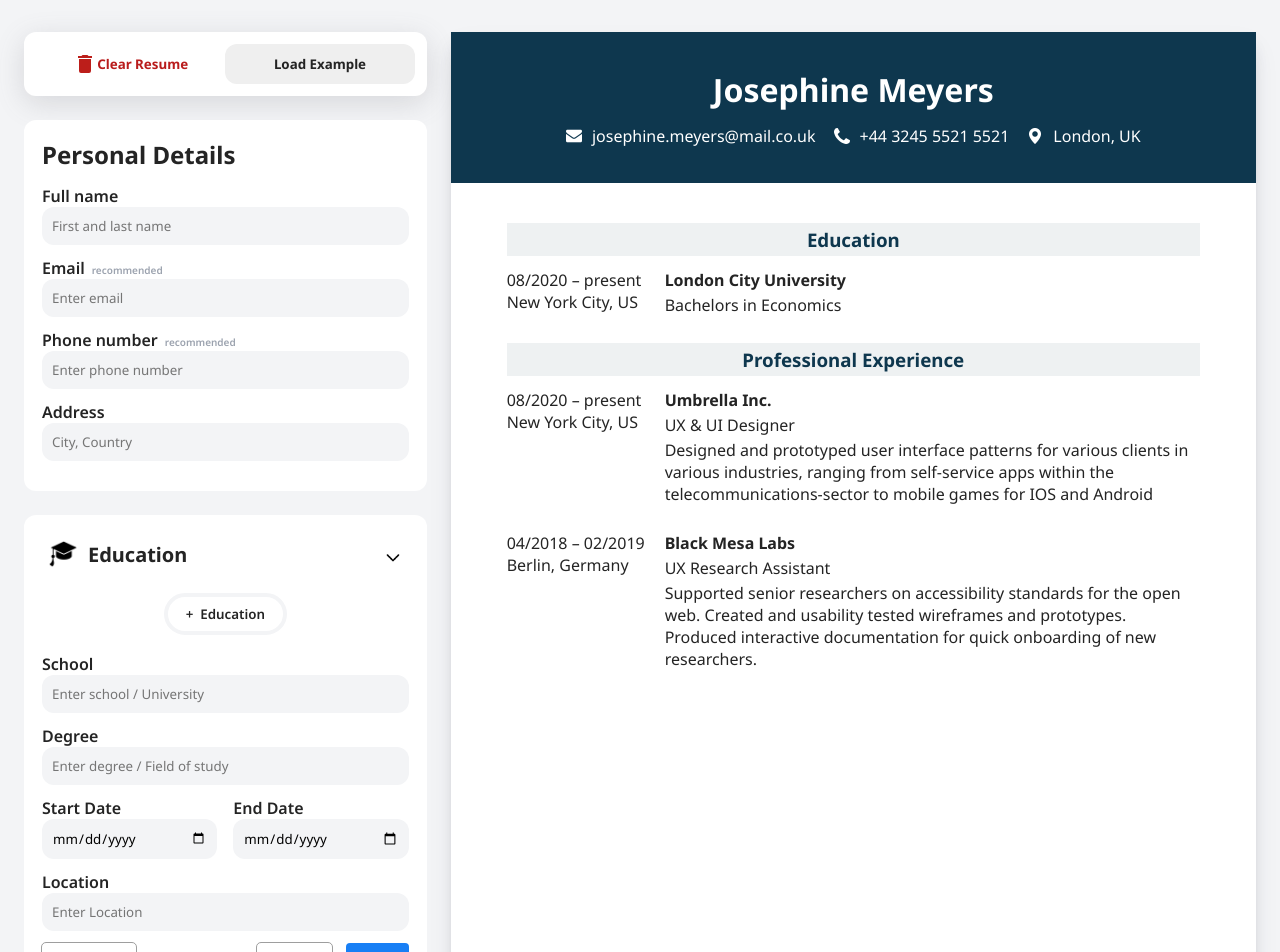
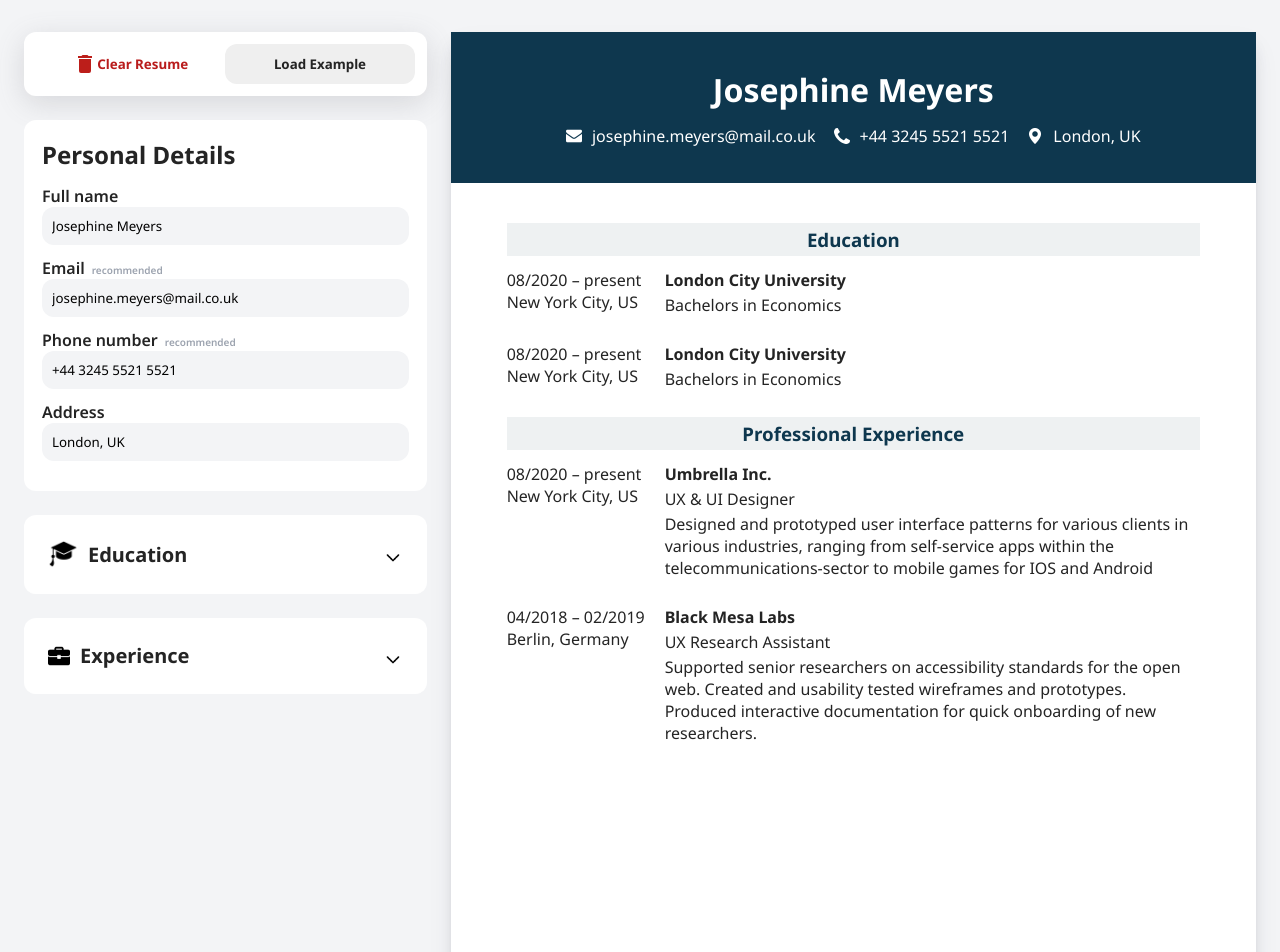
Before and after one commit to Odi000/CV-Application, a React (Vite) app: page / in a window 1280 px wide. Shown: the top 952 px of the page. Built offline with nearby package versions, Linux system fonts and the light colour scheme.

Commit message:
Connetcting the components logically

```diff
--- a/index.html
+++ b/index.html
@@ -4,7 +4,7 @@
     <meta charset="UTF-8" />
     <link rel="icon" type="image/svg+xml" href="/vite.svg" />
     <meta name="viewport" content="width=device-width, initial-scale=1.0" />
-    <title>Make you CV</title>
+    <title>Make your CV</title>
   </head>
   <body>
     <div id="root"></div>
--- a/src/App.jsx
+++ b/src/App.jsx
@@ -1,8 +1,9 @@
+import { useState } from "react";
 import './styles/App.css';
 import ClearAndLoad from './components/edit/ClearAndLoad';
 import PersonalDetails from './components/edit/PersonalDetails';
 import Education from './components/edit/Education';
-import Experience from './components/edit/experience';
+import Experience from './components/edit/Experience';
 import Header from './components/preview/Header';
 import EducationSection from './components/preview/Education-Preview';
 import ExperienceSection from './components/preview/Professional-Experinece';
@@ -15,6 +16,14 @@ const headerData = {
 };
 
 const eduData = {
+	key: crypto.randomUUID(),
+	startEndDate: "08/2020 – present",
+	location: "New York City, US",
+	school: "London City University",
+	degree: "Bachelors in Economics"
+};
+
+const eduData2 = {
 	key: crypto.randomUUID(),
 	startEndDate: "08/2020 – present",
 	location: "New York City, US",
@@ -43,26 +52,63 @@ const expData2 = {
 const experiences = [expData1, expData2];
 
 function App() {
+	//Personal Details state
+	const [fullName, setFullName] = useState(headerData.name);
+	const [email, setEmail] = useState(headerData.email);
+	const [phone, setPhone] = useState(headerData.phone);
+	const [address, setAddress] = useState(headerData.address);
+
+	//Education state
+	const [eduList, setEduList] = useState([eduData, eduData2]);
+
+	//Experience state
+	const [expList, setExpList] = useState(experiences);
+
+	//Change between Education and Experience
+	const [activeModule, setActiveModule] = useState(2);
+
+	function updateValue(e, hook) {
+		hook(e.target.value)
+	}
+
 	return (
 		<>
 			<div className="edit">
 				<ClearAndLoad></ClearAndLoad>
-				<PersonalDetails></PersonalDetails>
-				<Education></Education>
-				<Experience></Experience>
+				<PersonalDetails
+					fullName={fullName}
+					setFullName={setFullName}
+					email={email}
+					setEmail={setEmail}
+					phone={phone}
+					setPhone={setPhone}
+					address={address}
+					setAddress={setAddress}
+					updateValue={updateValue}
+				></PersonalDetails>
+				<Education
+					eduList={eduList}
+					activeModule={activeModule}
+					setActiveModule={setActiveModule}
+				></Education>
+				<Experience
+					expList={expList}
+					activeModule={activeModule}
+					setActiveModule={setActiveModule}
+				></Experience>
 			</div>
 			<div className="preview">
 				<Header
-					name={headerData.name}
-					email={headerData.email}
-					phone={headerData.phone}
-					address={headerData.address}
+					name={fullName}
+					email={email}
+					phone={phone}
+					address={address}
 				></Header>
 				<EducationSection
-					educations={[eduData]}
+					educations={eduList}
 				></EducationSection>
 				<ExperienceSection
-					experiences={experiences}
+					experiences={expList}
 				></ExperienceSection>
 			</div>
 		</>
--- a/src/components/edit/Education.jsx
+++ b/src/components/edit/Education.jsx
@@ -1,32 +1,58 @@
+import { useState } from "react";
 import { Input } from "./PersonalDetails";
 import studentCap from "../../assets/graduation.png";
 import bin from "../../assets/delete.svg";
 import chevron from "../../assets/chevron.png"
 
 
-function Education() {
+function Education({ eduList, activeModule, setActiveModule }) {
+    const [openForm, setOpenForm] = useState(false);
+    const isActive = activeModule === 0;
+
     return (
         <div className="education">
-            <h2>
+            <h2 onClick={() => isActive ? setActiveModule(2) : setActiveModule(0)}>
                 <div>
-                <img src={studentCap} />
-                <span>Education</span>
+                    <img src={studentCap} />
+                    <span>Education</span>
                 </div>
-                <img src={chevron}/>
-                </h2>
-            <AddEducationBtn></AddEducationBtn>
-            <AddEducationForm></AddEducationForm>
+                <img
+                    src={chevron}
+                    className={isActive ? "rotate" : undefined}
+                />
+            </h2>
+            <EducationMenu
+                eduList={eduList}
+                isActive={isActive}
+                isFormOpen={openForm}
+                setOpenForm={setOpenForm}
+            ></EducationMenu>
+            <AddEducationForm
+                openForm={openForm}
+            ></AddEducationForm>
         </div>
     )
 }
 
-function AddEducationBtn() {
-    return <button>+&nbsp;&nbsp;Education</button>
+function EducationMenu({ isActive, eduList, isFormOpen, setOpenForm }) {
+    return (
+        <div className={isActive && !isFormOpen ? "list visible" : "list"}>
+            <ul>
+                {eduList.map(education => {
+                    return <li key={education.key}>{education.school}</li>
+                })}
+            </ul>
+            <button onClick={() => setOpenForm(true)}>+&nbsp;&nbsp;Education</button>
+        </div>
+    )
 }
 
-function AddEducationForm() {
+function AddEducationForm({ openForm }) {
     return (
-        <form onSubmit={e => e.preventDefault()}>
+        <form
+            className={openForm ? "show" : undefined}
+            onSubmit={e => e.preventDefault()}
+        >
             <Input
                 id={"school"}
                 type={"text"}
--- a/src/components/edit/experience.jsx
+++ b/src/components/edit/Experience.jsx
@@ -1,27 +1,58 @@
+import { useState } from "react";
 import { Input } from "./PersonalDetails";
 import briefcase from "../../assets/briefcase.png";
 import bin from "../../assets/delete.svg";
 import chevron from "../../assets/chevron.png"
 
-export default function Experience() {
+export default function Experience({ expList, activeModule, setActiveModule }) {
+    const [openForm, setOpenForm] = useState(false);
+    const isActive = activeModule === 1;
+
     return (
         <div className="experience">
-            <h2>
+            <h2 onClick={() => isActive ? setActiveModule(2) : setActiveModule(1)}>
                 <div>
-                <img src={briefcase} />
-                <span>Experience</span>
+                    <img src={briefcase} />
+                    <span>Experience</span>
                 </div>
-                <img src={chevron} />
+                <img
+                    src={chevron}
+                    className={isActive ? "rotate" : undefined}
+                />
             </h2>
-            <button>+&nbsp;&nbsp;Experience</button>
-            <ExperienceFrom></ExperienceFrom>
+            <ExperienceMenu
+                isActive={isActive}
+                expList={expList}
+                isFormOpen={openForm}
+                setOpenForm={setOpenForm}
+            ></ExperienceMenu>
+            <ExperienceFrom
+                openForm={openForm}
+            ></ExperienceFrom>
         </div>
     )
 }
 
-function ExperienceFrom() {
+function ExperienceMenu({ isActive, expList, isFormOpen, setOpenForm }) {
     return (
-        <form onSubmit={e => e.preventDefault()}>
+        <div className={isActive && !isFormOpen ? "list visible" : "list"}>
+            <ul>
+                {expList.map(experience => {
+                    return <li key={experience.key}>{experience.company}</li>
+                })}
+            </ul>
+            <button onClick={() => setOpenForm(true)}>+&nbsp;&nbsp;Experience</button>
+        </div>
+
+    )
+}
+
+function ExperienceFrom({ openForm }) {
+    return (
+        <form
+            className={openForm ? "show" : undefined}
+            onSubmit={e => e.preventDefault()}
+        >
             <Input
                 id={"company-name"}
                 type={"text"}
--- a/src/components/edit/PersonalDetails.jsx
+++ b/src/components/edit/PersonalDetails.jsx
@@ -1,4 +1,15 @@
-function PersonalDetails() {
+
+function PersonalDetails({
+    fullName,
+    setFullName,
+    email,
+    setEmail,
+    phone,
+    setPhone,
+    address,
+    setAddress,
+    updateValue
+}) {
     return (
         <form className="personal-details" onSubmit={e => e.preventDefault()}>
             <h1>Personal Details</h1>
@@ -7,6 +18,9 @@ function PersonalDetails() {
                 type={"text"}
                 title={"Full name"}
                 placeHolder={"First and last name"}
+                value={fullName}
+                updateValue={updateValue}
+                hook={setFullName}
             ></Input>
             <Input
                 id={"email"}
@@ -14,6 +28,9 @@ function PersonalDetails() {
                 title={"Email"}
                 placeHolder={"Enter email"}
                 recommended={true}
+                value={email}
+                updateValue={updateValue}
+                hook={setEmail}
             ></Input>
             <Input
                 id={"phone-number"}
@@ -21,25 +38,37 @@ function PersonalDetails() {
                 title={"Phone number"}
                 placeHolder={"Enter phone number"}
                 recommended={true}
+                value={phone}
+                updateValue={updateValue}
+                hook={setPhone}
             ></Input>
             <Input
                 id={"address"}
                 type={"text"}
                 title={"Address"}
                 placeHolder={"City, Country"}
+                value={address}
+                updateValue={updateValue}
+                hook={setAddress}
             ></Input>
         </form>
     )
 }
 
-export function Input({ id, type, title, placeHolder, recommended }) {
+export function Input({ id, type, title, placeHolder, recommended, value, updateValue, hook }) {
     return (
         <div className="input-group">
             <label htmlFor={id}>
                 <span>{title}</span>
                 <span>{recommended ? "recommended" : ""}</span>
             </label>
-            <input type={type} id={id} placeholder={placeHolder} />
+            <input
+                type={type}
+                id={id}
+                placeholder={placeHolder}
+                value={value}
+                onChange={(e) => updateValue(e, hook)}
+            />
         </div>
     )
 }
--- a/src/styles/App.css
+++ b/src/styles/App.css
@@ -100,9 +100,27 @@ button {
     margin-left: 7px;
 }
 
+.education,
+.experience {
+    border-bottom: 1px solid white;
+}
+
 .education form,
 .experience form {
     padding: 18px;
+    display: none;
+}
+
+form.show {
+    display: block;
+}
+
+.education h2,
+.experience h2,
+.education li,
+.experience li  {
+    cursor: pointer;
+    user-select: none;
 }
 
 .education button,
@@ -114,11 +132,10 @@ button {
 .education button:active,
 .experience button:active {
     scale: 0.94;
-
 }
 
-.education>button,
-.experience>button {
+.education button,
+.experience button {
     color: var(--main-color);
     display: block;
     margin: 0 auto;
@@ -126,6 +143,47 @@ button {
     font-weight: 600;
     border: 4px solid var(--main-bg-color);
     border-radius: 30px;
+    margin-bottom: 16px;
+}
+
+ul {
+    list-style-type: none;
+    margin: 6px 0 22px;
+}
+
+li {
+    text-align: center;
+    font-weight: bold;
+    font-size: 17px;
+    padding: 12px 24px;
+    margin-bottom: 6px;
+    box-shadow:
+    0 6px 0 var(--main-bg-color),
+    0 -6px 0 var(--main-bg-color);
+}
+
+.list {
+    display: none;
+}
+
+.visible {
+    display: block !important;
+    transform-origin: top;
+    animation: stretch .4s ease-in-out;
+}
+
+@keyframes stretch {
+    from {
+        transform: scaleY(0%);
+    }
+
+    80% {
+        transform: scaleY(110%);
+    }
+
+    to {
+        transform: scaleY(100%);
+    }
 }
 
 h2 {
@@ -153,7 +211,7 @@ h2 img:last-child {
     transition: transform .25s;
 }
 
-h2 img:last-child:hover {
+h2 img.rotate {
     transform: rotate(0deg);
 }
 
@@ -169,16 +227,17 @@ h2 img:last-child:hover {
     gap: 14px;
 }
 
-form button {
+form .buttons button {
     border: none;
     border-radius: 4px;
     outline: 1px solid #9e9e9e;
     padding: 8px 16px;
     color: #9e9e9e;
     font-weight: 600;
+    margin: 0;
 }
 
-button.save {
+.buttons button.save {
     background-color: #187ff5;
     outline: none;
     color: white;
```
